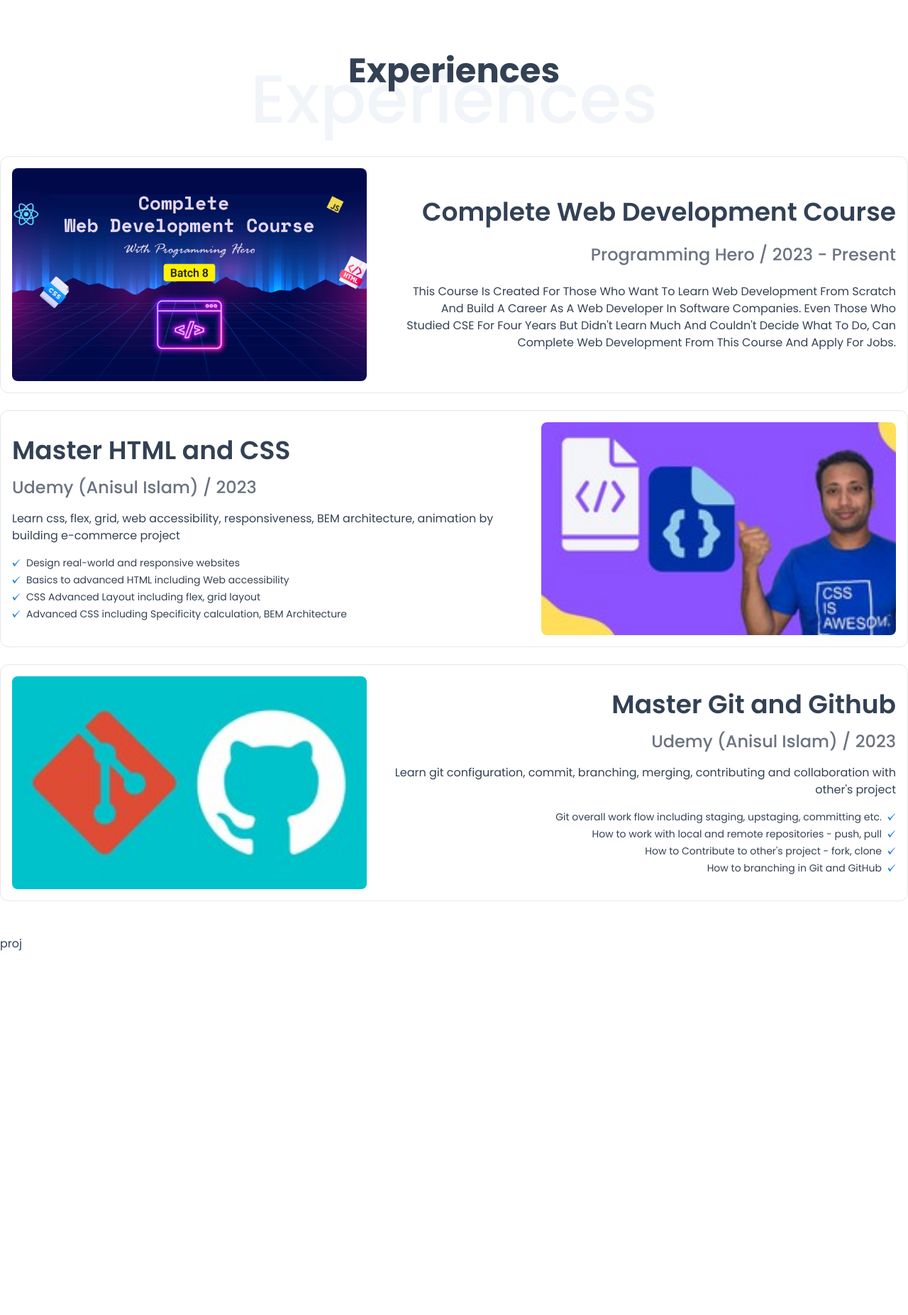
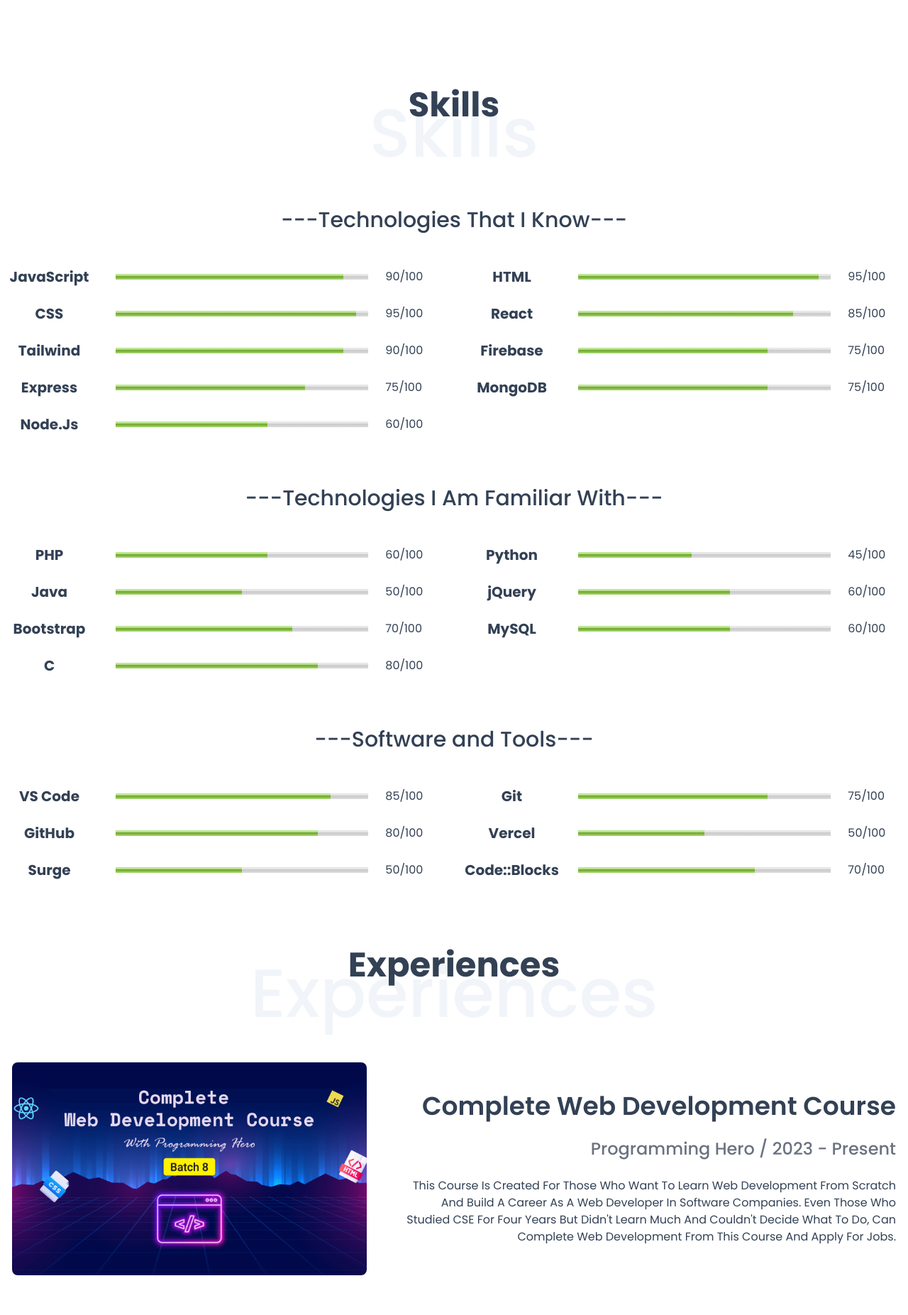
Before and after one commit to rootnure/rootnure-portfolio, a React (Vite) app: page / in a window 1280 px wide. Shown: the part 820-2673 px from the top of the page at 71% size. Built offline with nearby package versions, Linux system fonts and the light colour scheme.

Commit message:
Skills added

```diff
--- /dev/null
+++ b/src/Home/Contact/Contact.jsx
@@ -0,0 +1,11 @@
+import SectionTitle from "../../components/SectionTitle";
+
+const Contact = () => {
+  return (
+    <section className="my-12" name="contact">
+      <SectionTitle>Contact Me</SectionTitle>
+    </section>
+  );
+};
+
+export default Contact;
--- /dev/null
+++ b/src/Home/Education/Education.jsx
@@ -0,0 +1,11 @@
+import SectionTitle from "../../components/SectionTitle";
+
+const Education = () => {
+  return (
+    <section className="my-12" name="education">
+      <SectionTitle>Education</SectionTitle>
+    </section>
+  );
+};
+
+export default Education;
--- a/src/Home/Experiences/Experiences.jsx
+++ b/src/Home/Experiences/Experiences.jsx
@@ -10,7 +10,7 @@
       <SectionTitle>Experiences</SectionTitle>
       <div className="space-y-6">
         {/* Programming Hero (Batch 8) */}
-        <div className="flex items-center gap-12 p-4 border rounded-xl group hover:border-orange-500">
+        <div className="flex items-center gap-12 p-4 border rounded-xl border-white group hover:border-orange-500">
           <figure className="w-[500px]">
             <img
               src={imgExp1}
@@ -39,7 +39,7 @@
           </div>
         </div>
         {/* Udemy HTML and CSS */}
-        <div className="flex flex-row-reverse items-center gap-12 p-4 border rounded-xl group hover:border-orange-500">
+        <div className="flex flex-row-reverse items-center gap-12 p-4 border rounded-xl border-white group hover:border-orange-500">
           <figure className="w-[500px]">
             <img
               src={imgExp2}
@@ -81,7 +81,7 @@
           </div>
         </div>
         {/* Udemy Git and GitHub */}
-        <div className="flex items-center gap-22 p-4 border rounded-xl group hover:border-orange-500">
+        <div className="flex items-center gap-22 p-4 border rounded-xl border-white group hover:border-orange-500">
           <figure className="w-[500px]">
             <img
               src={imgExp3}
--- a/src/Home/Home/Home.jsx
+++ b/src/Home/Home/Home.jsx
@@ -1,29 +1,25 @@
 import Container from "../../components/Container";
 import Banner from "../Banner/Banner";
+import Contact from "../Contact/Contact";
+import Education from "../Education/Education";
 import Experiences from "../Experiences/Experiences";
 import Navbar from "../Navbar/Navbar";
+import Projects from "../Projects/Projects";
+import Skills from "../Skills/Skills";
 
 const Home = () => {
   return (
-    <div className="font-poppins">
+    <div className="font-poppins text-slate-700">
       <header>
         <Navbar />
       </header>
-      <Container className="text-slate-700">
+      <Container>
         <Banner />
+        <Skills />
         <Experiences />
-        <div id="#projects" name="projects" className="h-[1000px]">
-          proj
-        </div>
-        <div id="#education" name="education" className="h-[1000px]">
-          edu
-        </div>
-        <div id="#contact" name="contact" className="h-[1000px]">
-          cont
-        </div>
-        <div id="#resume" name="resume" className="h-[1000px]">
-          resume
-        </div>
+        <Projects />
+        <Education />
+        <Contact />
       </Container>
       <footer>footer</footer>
     </div>
--- a/src/Home/Navbar/Navbar.jsx
+++ b/src/Home/Navbar/Navbar.jsx
@@ -3,13 +3,14 @@
 import Container from "../../components/Container";
 import "./Navbar.css";
 import { useEffect } from "react";
+import resume from "../../assets/files/resume.txt";
 
 const Navbar = () => {
   useEffect(() => {
     scrollSpy.update();
   }, []);
   return (
-    <div className="fixed top-0 left-0 right-0 bg-gray-100 bg-opacity-40 backdrop-blur-xl shadow z-[1000]">
+    <div className="fixed top-0 left-0 right-0 bg-gray-100 bg-opacity-40 backdrop-blur-3xl shadow z-[1000]">
       <Container>
         <nav className="flex justify-between items-center py-2">
           <Logo />
@@ -23,6 +24,16 @@
               offset={-96}
               to="top">
               Home
+            </ScrollLink>
+            <ScrollLink
+              activeClass="active"
+              className="hover:cursor-pointer"
+              spy={true}
+              smooth={true}
+              duration={500}
+              offset={-96}
+              to="skills">
+              Skills
             </ScrollLink>
             <ScrollLink
               activeClass="active"
@@ -64,17 +75,12 @@
               to="contact">
               Contact Me
             </ScrollLink>
-            <ScrollLink
-              activeClass="active"
-              className="hover:cursor-pointer"
-              spy={true}
-              smooth={true}
-              duration={500}
-              offset={-96}
-              to="resume">
-              Resume
-            </ScrollLink>
           </div>
+          <a href={resume} download>
+            <button className="bg-orange-500 px-4 py-2 border-2 border-orange-500 rounded-lg text-white font-semibold hover:bg-white hover:text-orange-500 duration-150 flex items-center gap-2">
+              Download Resume
+            </button>
+          </a>
         </nav>
       </Container>
     </div>
--- /dev/null
+++ b/src/Home/Projects/Projects.jsx
@@ -0,0 +1,11 @@
+import SectionTitle from "../../components/SectionTitle";
+
+const Projects = () => {
+  return (
+    <section className="my-12" name="projects">
+      <SectionTitle>Projects</SectionTitle>
+    </section>
+  );
+};
+
+export default Projects;
--- /dev/null
+++ b/src/Home/Skills/Skills.css
@@ -0,0 +1,3 @@
+meter::-webkit-meter-optimum-value {
+    @apply bg-orange-500;
+}
--- /dev/null
+++ b/src/Home/Skills/Skills.jsx
@@ -0,0 +1,84 @@
+import SectionTitle from "../../components/SectionTitle";
+import "./Skills.css";
+
+const Skills = () => {
+  const skillsIKnow = [
+    { name: "JavaScript", value: 90 },
+    { name: "HTML", value: 95 },
+    { name: "CSS", value: 95 },
+    { name: "React", value: 85 },
+    { name: "Tailwind", value: 90 },
+    { name: "Firebase", value: 75 },
+    { name: "Express", value: 75 },
+    { name: "MongoDB", value: 75 },
+    { name: "Node.Js", value: 60 },
+  ];
+  const skillsFamiliarWith = [
+    { name: "PHP", value: 60 },
+    { name: "Python", value: 45 },
+    { name: "Java", value: 50 },
+    { name: "jQuery", value: 60 },
+    { name: "Bootstrap", value: 70 },
+    { name: "MySQL", value: 60 },
+    { name: "C", value: 80 },
+  ];
+  const skillsTools = [
+    { name: "VS Code", value: 85 },
+    { name: "Git", value: 75 },
+    { name: "GitHub", value: 80 },
+    { name: "Vercel", value: 50 },
+    { name: "Surge", value: 50 },
+    { name: "Code::Blocks", value: 70 },
+  ];
+  return (
+    <section className="my-24" name="skills">
+      <SectionTitle>Skills</SectionTitle>
+      <div className="mb-12">
+        <h3 className="text-3xl pt-6 pb-12 font-medium text-center">
+          ---Technologies That I Know---
+        </h3>
+        <div className="grid grid-cols-1 md:grid-cols-2 gap-6">
+          {skillsIKnow.map(({ name, value }) => (
+            <div key={name} className="grid grid-cols-12 items-center gap-6">
+              <h3 className="text-xl font-bold col-span-3 text-center">
+                {name}
+              </h3>
+              <meter value={value / 100} className="w-full col-span-7" />
+              <p className="col-span-2">{value}/100</p>
+            </div>
+          ))}
+        </div>
+        <h3 className="text-3xl mt-6 py-12 font-medium text-center">
+          ---Technologies I Am Familiar With---
+        </h3>
+        <div className="grid grid-cols-1 md:grid-cols-2 gap-6">
+          {skillsFamiliarWith.map(({ name, value }) => (
+            <div key={name} className="grid grid-cols-12 items-center gap-6">
+              <h3 className="text-xl font-bold col-span-3 text-center">
+                {name}
+              </h3>
+              <meter value={value / 100} className="w-full col-span-7" />
+              <p className="col-span-2">{value}/100</p>
+            </div>
+          ))}
+        </div>
+        <h3 className="text-3xl mt-6 py-12 font-medium text-center">
+          ---Software and Tools---
+        </h3>
+        <div className="grid grid-cols-1 md:grid-cols-2 gap-6">
+          {skillsTools.map(({ name, value }) => (
+            <div key={name} className="grid grid-cols-12 items-center gap-6">
+              <h3 className="text-xl font-bold col-span-3 text-center">
+                {name}
+              </h3>
+              <meter value={value / 100} className="w-full col-span-7" />
+              <p className="col-span-2">{value}/100</p>
+            </div>
+          ))}
+        </div>
+      </div>
+    </section>
+  );
+};
+
+export default Skills;
```
Also changed, not shown: 1 other file (tests, documents, lock files or other folders).
